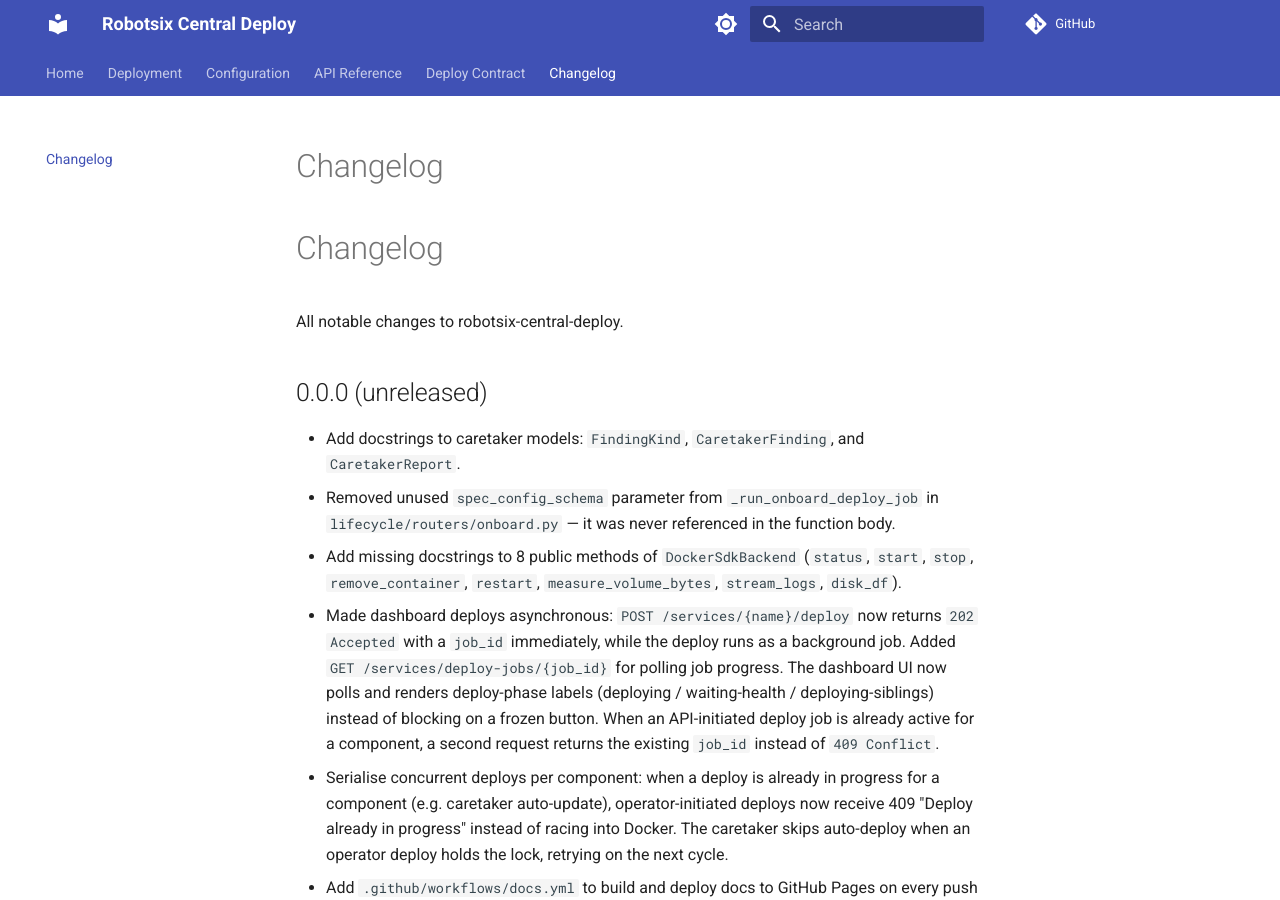
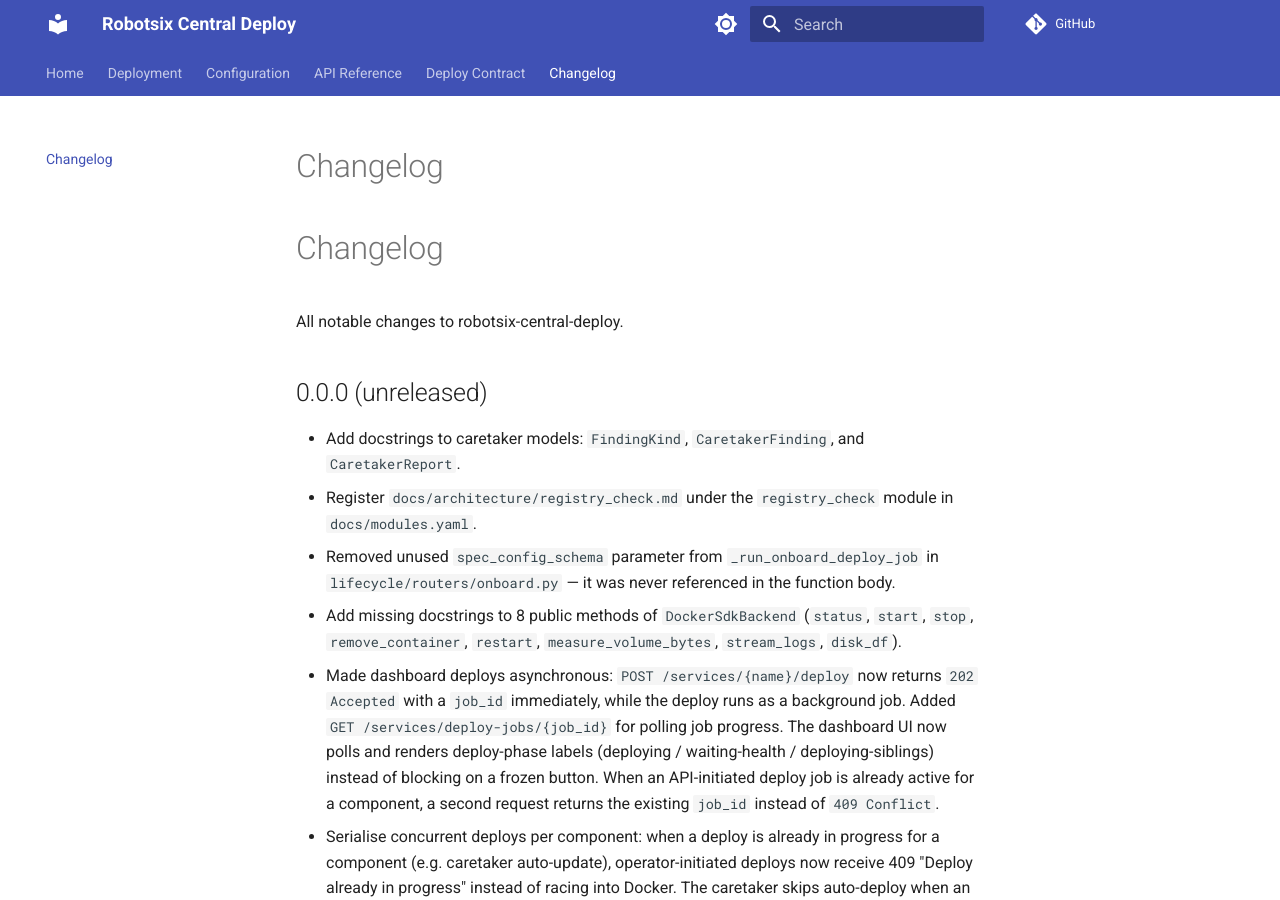
Before and after one commit to damien-robotsix/robotsix-central-deploy, an MkDocs documentation site: the page built from docs/changelog.md, in a window 1280 px wide and 900 px high. Built offline with MkDocs 1.6.1 and Material for MkDocs 9.7.7, drawn with Linux system fonts in a browser that asks for light colours; comment, search, counter and statistics services are not loaded.

Commit message:
mill: Classify docs/architecture/registry_check.md: assign to existing module registry_check or propose a new one (20260704T122946Z-classify-docs-architecture-registry-chec-6e05)

```diff
--- a/CHANGELOG.md
+++ b/CHANGELOG.md
@@ -7,6 +7,7 @@
 ## 0.0.0 (unreleased)
 
 - Add docstrings to caretaker models: ``FindingKind``, ``CaretakerFinding``, and ``CaretakerReport``.
+- Register `docs/architecture/registry_check.md` under the `registry_check` module in `docs/modules.yaml`.
 - Removed unused `spec_config_schema` parameter from `_run_onboard_deploy_job` in `lifecycle/routers/onboard.py` — it was never referenced in the function body.
 - Add missing docstrings to 8 public methods of ``DockerSdkBackend`` (``status``, ``start``, ``stop``, ``remove_container``, ``restart``, ``measure_volume_bytes``, ``stream_logs``, ``disk_df``).
 - Made dashboard deploys asynchronous: ``POST /services/{name}/deploy`` now returns ``202 Accepted`` with a ``job_id`` immediately, while the deploy runs as a background job. Added ``GET /services/deploy-jobs/{job_id}`` for polling job progress. The dashboard UI now polls and renders deploy-phase labels (deploying / waiting-health / deploying-siblings) instead of blocking on a frozen button. When an API-initiated deploy job is already active for a component, a second request returns the existing ``job_id`` instead of ``409 Conflict``.
--- a/docs/modules.yaml
+++ b/docs/modules.yaml
@@ -128,6 +128,7 @@
       - httpx
     paths:
       - src/robotsix_central_deploy/registry_check/**/*
+      - docs/architecture/registry_check.md
     tests: tests/registry_check/
 
   - id: caretaker
```
Also changed, not shown: changelog.d/20260704T122946Z-classify-docs-architecture-registry-chec-6e05.misc.md (added, +1 -0 lines).
